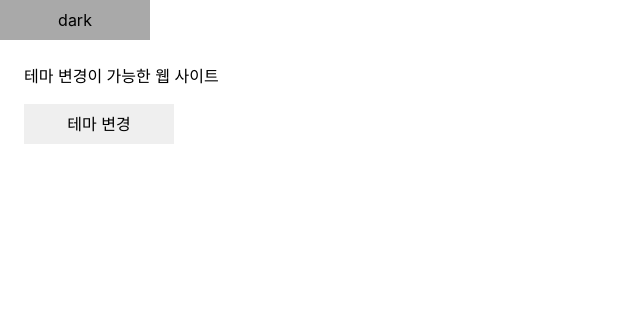
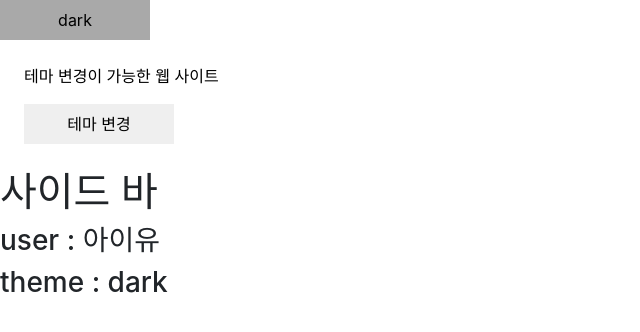
Before and after one commit to MoonNight285/java505_react_test3, a React (Create React App) app: page / in a window 1280 px wide. Shown: the top 332 px of the page, without its empty margins (0-640 px from the left). Built offline with nearby package versions, Linux system fonts and the light colour scheme.

Commit message:
컨텍스트 사용예제2

```diff
--- /dev/null
+++ b/src/folder4/App11.jsx
@@ -0,0 +1,55 @@
+import React, {useContext} from "react";
+
+const ThemeContext = React.createContext("light");
+ThemeContext.displayName = "ThemeContext";
+const UserContext = React.createContext({
+    name : "Guest"
+});
+UserContext.displayName = "UserContext";
+
+function Layout(props) {
+    return (
+        <div>
+            <SideBar />
+            <Content />
+        </div>
+    );
+}
+
+function SideBar(props) {
+    return <h1>사이드 바</h1>;
+}
+
+function Content(props) {
+    return (
+        <div>
+            <Profile />
+        </div>
+    );
+}
+
+function Profile(props) {
+    const theme = useContext(ThemeContext);
+    const user = useContext(UserContext);
+
+    return (
+        <div>
+            <h3>user : {user.name}</h3>
+            <h3>theme : {theme}</h3>
+        </div>
+    );
+}
+
+function App11(props) {
+    const {signedInUser, theme} = {signedInUser : {name : "아이유"}, theme : "dark"};
+
+    return (
+        <ThemeContext.Provider value={theme}>
+            <UserContext.Provider value={signedInUser}>
+                <Layout />
+            </UserContext.Provider>
+        </ThemeContext.Provider>
+    )
+}
+
+export default App11;
--- a/src/index.js
+++ b/src/index.js
@@ -13,6 +13,7 @@ import App7 from "./App7";
 import App8 from "./folder4/App8";
 import App9 from "./folder4/App9";
 import DarkOrLight from "./folder4/DarkOrLight";
+import App11 from "./folder4/App11";
 
 const root = ReactDOM.createRoot(document.getElementById('root'));
 root.render(
@@ -31,6 +32,7 @@ root.render(
         {/*<App8 />*/}
         <App9 />
         <DarkOrLight />
+        <App11 />
     </React.StrictMode>
 );
 
```
Also changed, not shown: src/folder4/App10.js (added, +46 -0 lines).
